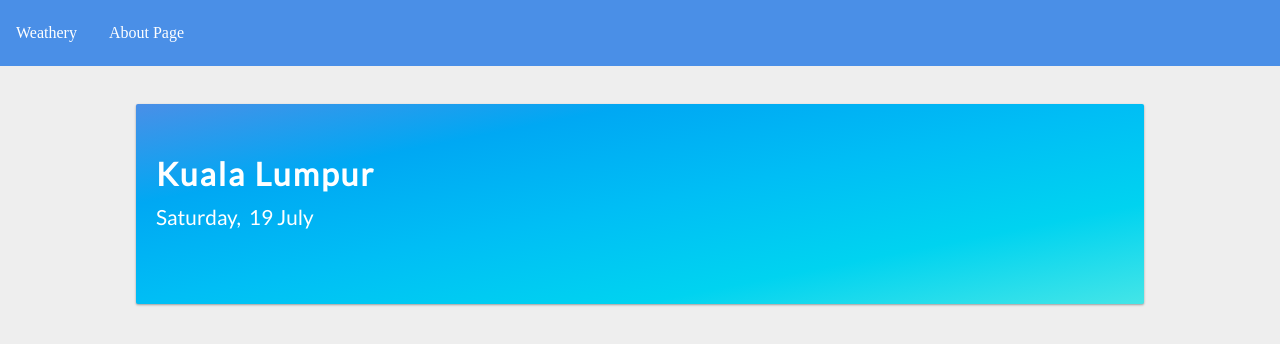
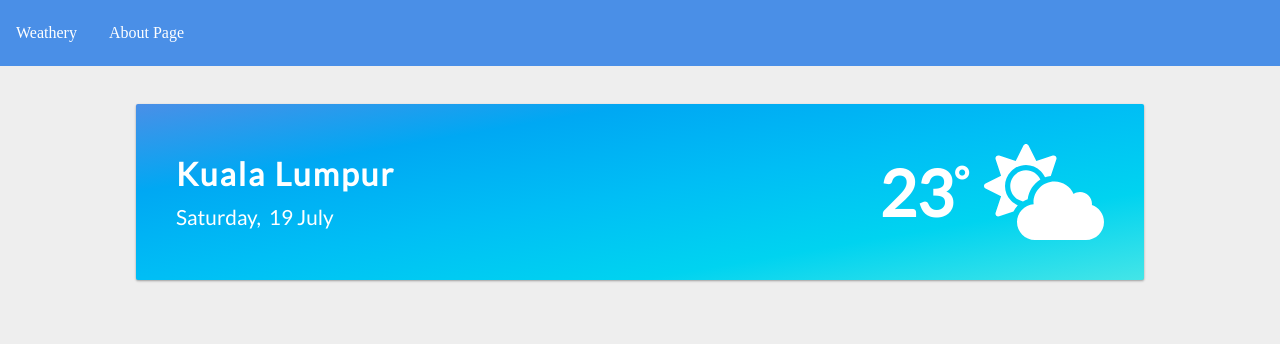
Before and after one commit to gyataro/weathery, a Next.js app in the folder Front-End/: page / in a window 1280 px wide. Shown: the top 344 px of the page. Built offline with nearby package versions, Linux system fonts and the light colour scheme.

Commit message:
Completed hero with responsive design

```diff
--- a/Front-End/components/WeatherHero.js
+++ b/Front-End/components/WeatherHero.js
@@ -1,3 +1,6 @@
+import { faCloudSun } from '@fortawesome/free-solid-svg-icons';
+import { FontAwesomeIcon } from '@fortawesome/react-fontawesome';
+
 export default function WeatherHero(props){
   const currentDate = new Date();
   const monthName = [
@@ -25,11 +28,31 @@ export default function WeatherHero(props){
     'Sunday'
   ];
 
+  const weatherIcons = [
+    'clear-day',
+    'clear-night',
+    'rain',
+    'snow',
+    'sleet',
+    'wind',
+    'fog',
+    'cloudy',
+    'partly-cloudy-day',
+    'partly-cloudy-night'
+  ]
+
   return (
     <div className='col-12'>
       <div className='card hero'>
-				<h1 className='location'>Kuala Lumpur</h1>
-				<p className='date'>{weekName[currentDate.getDay()]}, &nbsp;{currentDate.getUTCDate()} {monthName[currentDate.getUTCMonth()]}</p>
+        <div className='container-left'>
+          <h1 className='location'>Kuala Lumpur</h1>
+          <p className='date'>{weekName[currentDate.getDay()]}, &nbsp;{currentDate.getUTCDate()} {monthName[currentDate.getUTCMonth()]}</p>
+        </div>
+        <div className='container-right'>
+          <FontAwesomeIcon className='weather-icon' icon={faCloudSun} />
+          <p className='temperature'><b>23<sup className='temperature-format'>°</sup></b></p>
+
+        </div>
       </div>
     </div>
   )
--- a/Front-End/styles/hero.css
+++ b/Front-End/styles/hero.css
@@ -3,8 +3,19 @@
 .hero {
     background: #4a8fe7;
     background-image: linear-gradient(to right bottom, #4a8fe7, #00a8f3, #00bef5, #00d3f0, #44e5e7);
-    height: 200px;
-    padding: 0px 20px 0px 20px;
+    height: auto;
+    padding: 0px 40px 30px 40px;
+    overflow: hidden;
+}
+
+.hero .container-left {
+    width: 100%;
+    float: left;
+}
+
+.hero .container-right {
+    width: 100%;
+    float: left;
 }
 
 .hero .location {
@@ -20,3 +31,37 @@
     font-size: 1.3em;
     font-family: 'Lato', sans-serif;
 }
+
+.hero .temperature {
+    font-size: 4em;
+    margin: 50px 15px 0px 0px;
+    float: left;
+    color: white;
+    font-family: 'Lato', sans-serif;
+}
+
+.hero .temperature-format {
+    margin-top: -30px;
+    font-size: 0.6em;
+}
+
+.hero .weather-icon {
+    margin-top: 40px;
+    font-size: 6em;
+    color: white;
+    float: right;
+}
+
+@media only screen and (min-width: 768px) {
+    .hero .container-left {
+        width: 50%;
+    }
+
+    .hero .container-right {
+        width: 50%;
+    }
+
+    .hero .temperature {
+        float: right;
+    }
+}
```
